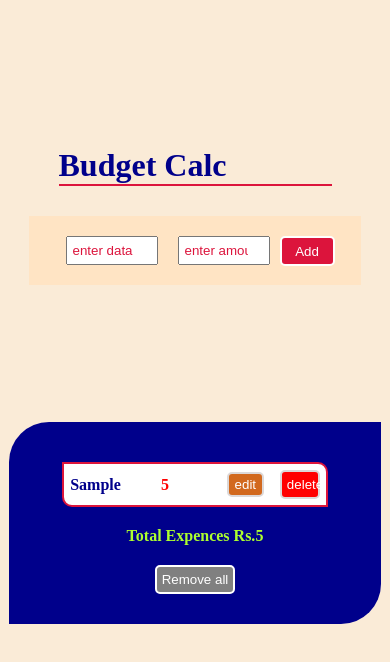
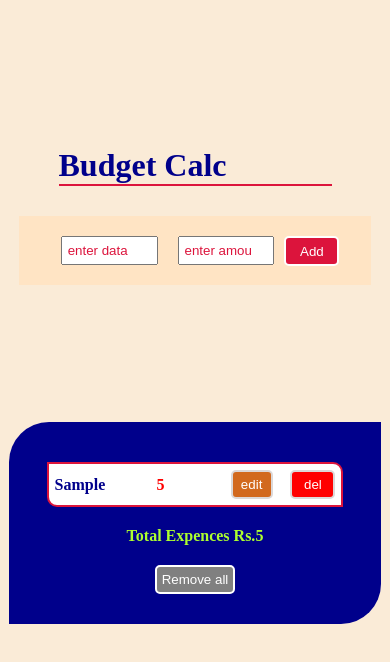
Before and after one commit to ayushpoddar158/Budget-Calculater, a React (Vite) app: page / in a window 390 px wide. Both pictures are taken after typing "Sample", "5" into the empty fields and a click on the button "Add". Shown: the top 662 px of the page. Built offline with nearby package versions, Linux system fonts and the light colour scheme.

Commit message:
fourth css change

```diff
--- a/src/App.css
+++ b/src/App.css
@@ -148,7 +148,7 @@ font-weight: 600;
 #editbutton{
     background-color: chocolate;
     color: white;
-    padding: 3px;
+    padding: 5px;
         border-radius: 5px;
     border: 2px solid rgb(220, 216, 216);
     width: 15%;
@@ -181,6 +181,9 @@ border: 2px solid red;
         margin: auto;
     }
     .child1{
-        width: 80%;
+        width: 85%;
+    }
+    .eachItem{
+        width: 90%;
     }
 }
--- a/src/components/Calc.jsx
+++ b/src/components/Calc.jsx
@@ -46,7 +46,7 @@ return (
 <div className='itemdata'>{elem.data}</div>
 <div className='itemAmount'>{elem.amount}</div>
 <button id='editbutton' onClick={()=>{handleEdit(elem)}}>edit</button>
-<button id='deletebutton' onClick={()=>{handleDelete(elem)}}>delete</button>
+<button id='deletebutton' onClick={()=>{handleDelete(elem)}}>del</button>
     </div>
 )
   })
```
